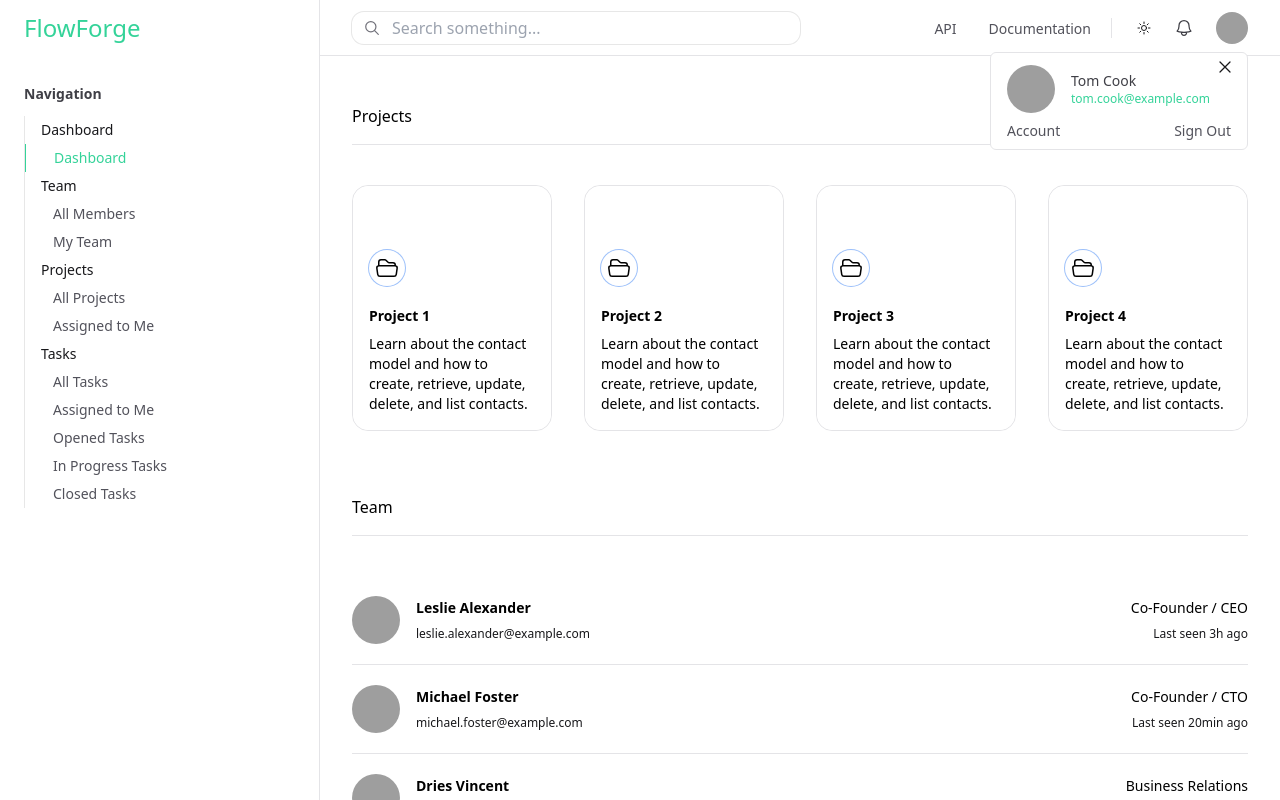
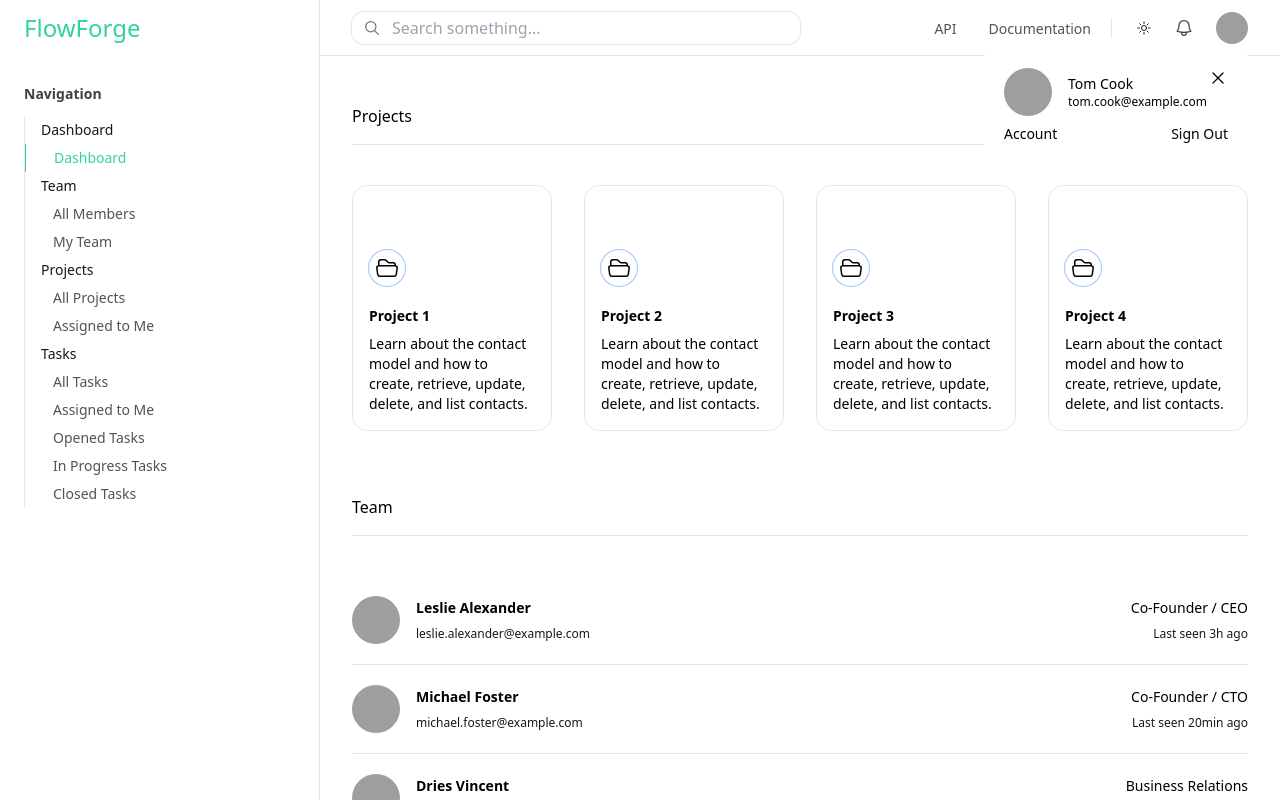
Before and after one commit to aivaras-bankauskas/vuetasks, a Vue app: page / in a window 1280 px wide. Both pictures are taken after a click on the picture 1232 px from the left and 27 px from the top of the page. Shown: the top 800 px of the page. Built offline with nearby package versions, Linux system fonts and the light colour scheme; grey boxes are pictures that could not be loaded.

Commit message:
UserPopupCard.vue: update default colors

```diff
--- a/src/components/cards/UserPopupCard.vue
+++ b/src/components/cards/UserPopupCard.vue
@@ -15,9 +15,9 @@
 </script>
 
 <template>
-    <div class="hidden lg:block absolute top-11 right-8 mt-2 rounded-md border border-gray-light dark:border-gray-dark bg-light dark:bg-dark" role="menu" aria-orientation="vertical" aria-labelledby="user-menu-button">
-        <button type="button" class="absolute top-1 right-3 h-5 w-5 rounded-md transition hover:bg-zinc-900/5 ui-not-focus-visible:outline-none dark:hover:bg-light/5" aria-label="Close User Menu" @click="closeUserPopup">
-            <svg xmlns="http://www.w3.org/2000/svg" fill="none" viewBox="0 0 24 24" stroke-width="1.5" stroke="currentColor" class="h-5 w-5 stroke-zinc-900 dark:stroke-white">
+    <div class="hidden lg:block absolute p-1 top-11 right-8 mt-2 rounded-md bg-light dark:bg-dark" role="menu" aria-orientation="vertical" aria-labelledby="user-menu-button">
+        <button type="button" class="absolute top-4 right-5 h-5 w-5 rounded-md transition hover:bg-hover-bg-light/40 dark:hover:bg-hover-bg-dark/40 ui-not-focus-visible:outline-none" aria-label="Close User Menu" @click="closeUserPopup">
+            <svg xmlns="http://www.w3.org/2000/svg" fill="none" viewBox="0 0 24 24" stroke-width="1.5" stroke="currentColor" class="h-5 w-5 stroke-color-light dark:stroke-color-dark">
                 <title>Close</title>
                 <path stroke-linecap="round" stroke-linejoin="round" d="M6 18L18 6M6 6l12 12" />
             </svg>
@@ -25,13 +25,13 @@
         <div class="flex items-center ml-4 mt-3">
             <img class="h-12 w-12 rounded-full" :src="avatar" :alt="`${fullName}`">
             <div class="flex flex-col">
-                <h4 class="block px-4 text-sm text-gray-dark dark:text-gray-light w-48 truncate">{{ fullName }}</h4>
-                <a :href="`mailto:${email}`" class="block px-4 text-xs text-primary dark:text-gray-light w-48 truncate" @click="closeUserPopup">{{ email }}</a>
+                <h4 class="block px-4 text-sm text-color-light dark:text-color-dark w-48 truncate">{{ fullName }}</h4>
+                <a :href="`mailto:${email}`" class="block px-4 text-xs text-link-light dark:text-link-dark hover:text-hover-light dark:hover:text-hover-dark w-48 truncate" @click="closeUserPopup">{{ email }}</a>
             </div>
         </div>
         <nav class="flex justify-between px-4 py-2">
-            <RouterLink to="/account" class="text-sm text-zinc-600 dark:text-zinc-400 hover:text-zinc-900 dark:hover:text-white" role="menuitem" @click="closeUserPopup">Account</RouterLink>
-            <RouterLink to="/sign-out" class="text-sm text-zinc-600 dark:text-zinc-400 hover:text-zinc-900 dark:hover:text-white" role="menuitem" @click="closeUserPopup">Sign Out</RouterLink>
+            <RouterLink to="/account" class="text-sm text-link-light dark:text-link-dark hover:text-hover-light dark:hover:text-hover-dark" role="menuitem" @click="closeUserPopup">Account</RouterLink>
+            <RouterLink to="/sign-out" class="text-sm text-link-light dark:text-link-dark hover:text-hover-light dark:hover:text-hover-dark" role="menuitem" @click="closeUserPopup">Sign Out</RouterLink>
         </nav>
     </div>
 </template>
```
